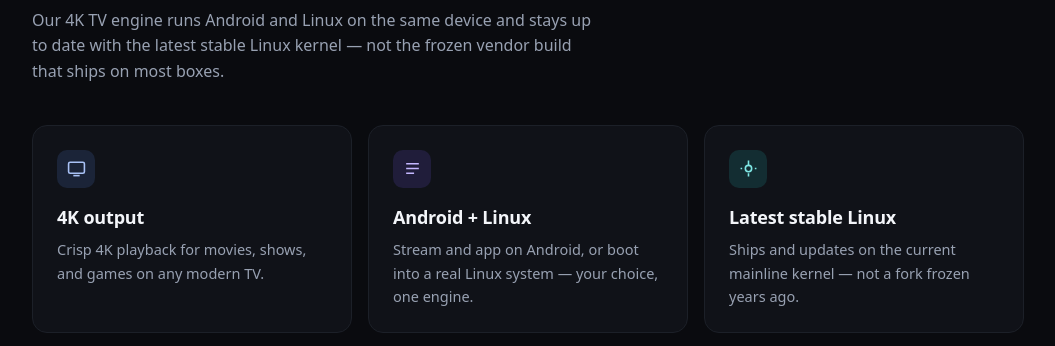
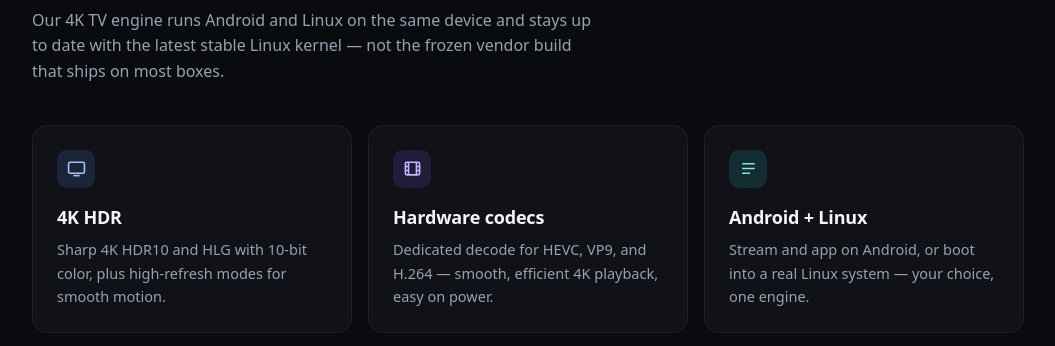
Before and after one commit to NEXPOINT/www, a plain HTML site: page index.html in a window 1280 px wide. Shown: the part 840-1186 px from the top of the page, without its empty margins (112-1167 px from the left). Drawn offline with Linux system fonts and the light colour scheme.

Commit message:
S1: mention 4K HDR, 10-bit, hardware codecs, high refresh
Add a "4K HDR" card (HDR10/HLG, 10-bit color, high-refresh modes) and a
"Hardware codecs" card (dedicated HEVC / VP9 / H.264 decode) to the S1 feature
grid, replacing the plain "4K output" card.

```diff
--- a/index.html
+++ b/index.html
@@ -134,8 +134,13 @@
   <div class="feat">
     <div class="card">
       <div class="g"><svg width="19" height="19" viewBox="0 0 24 24" fill="none" stroke="currentColor" stroke-width="2"><rect x="2" y="4" width="20" height="14" rx="2"/><path d="M8 21h8"/></svg></div>
-      <h3>4K output</h3>
-      <p>Crisp 4K playback for movies, shows, and games on any modern TV.</p>
+      <h3>4K HDR</h3>
+      <p>Sharp 4K HDR10 and HLG with 10-bit color, plus high-refresh modes for smooth motion.</p>
+    </div>
+    <div class="card">
+      <div class="g"><svg width="19" height="19" viewBox="0 0 24 24" fill="none" stroke="currentColor" stroke-width="2"><rect x="3" y="4" width="18" height="16" rx="2"/><path d="M7 4v16M17 4v16M3 9.5h4M17 9.5h4M3 14.5h4M17 14.5h4"/></svg></div>
+      <h3>Hardware codecs</h3>
+      <p>Dedicated decode for HEVC, VP9, and H.264 — smooth, efficient 4K playback, easy on power.</p>
     </div>
     <div class="card">
       <div class="g"><svg width="19" height="19" viewBox="0 0 24 24" fill="none" stroke="currentColor" stroke-width="2"><path d="M4 6h16M4 12h16M4 18h10"/></svg></div>
```
